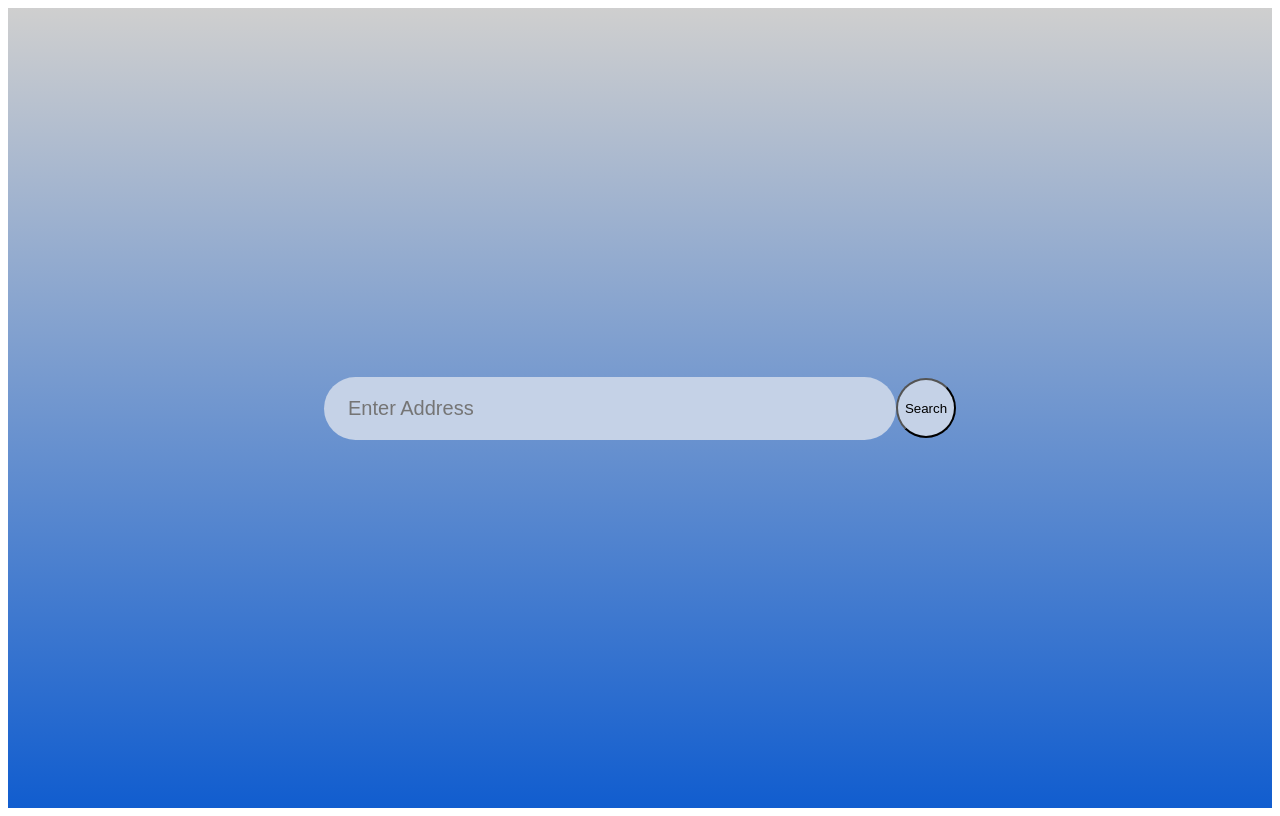
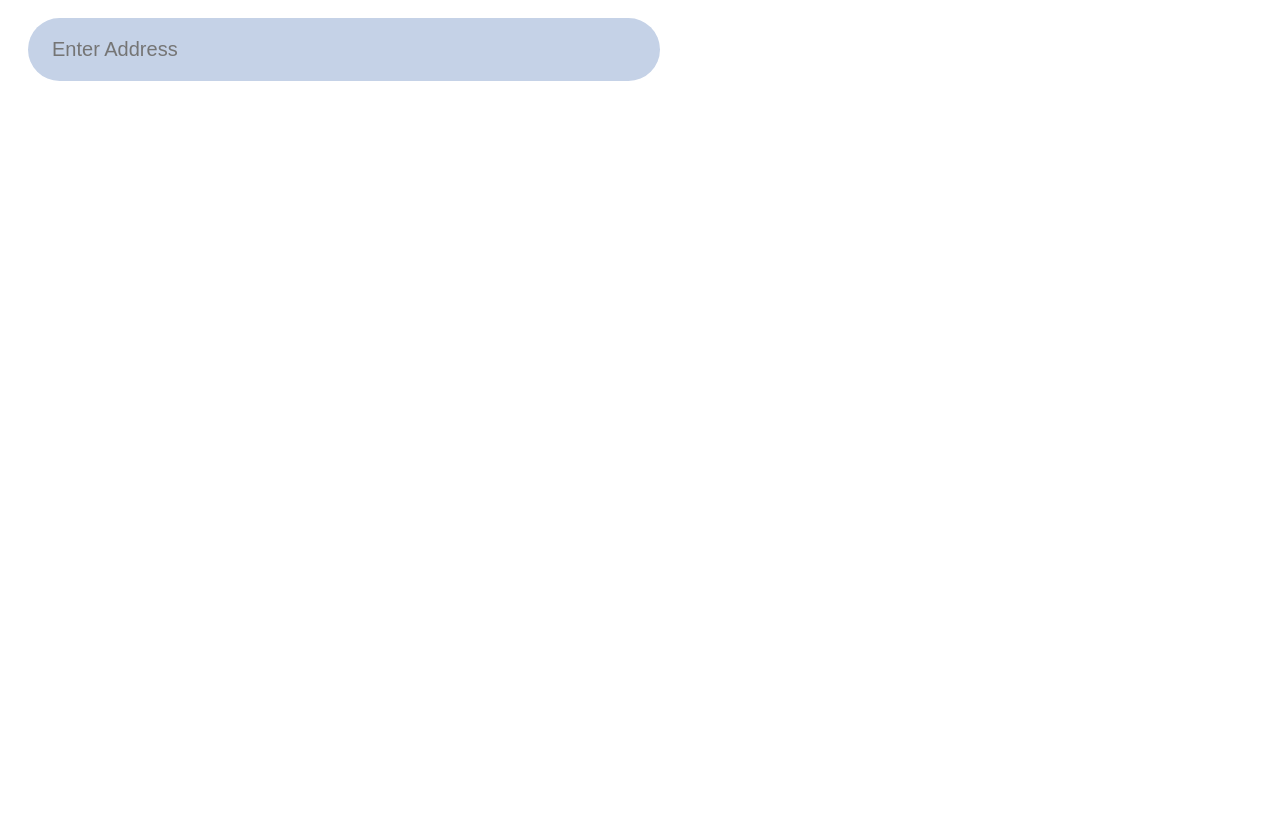
Before and after one commit to reynaldo17/NYC-Routes, a plain HTML site: page index.html in a window 1280 px wide. Drawn offline with Linux system fonts and the light colour scheme.

Commit message:
changes to stylessheet and index

```diff
--- a/index.html
+++ b/index.html
@@ -8,11 +8,8 @@
     <link rel="stylesheet" href="stylesheet.css">
 </head>
 <body class>
-    <div class="container">
-        <form action="" class="searchbar ">
-            <input type="text" placeholder="Enter Address" name="enteradress"/>
-            <button type="submi">Search</button>
-        </form>
-    </div>
+    <form action="" class="searchbar ">
+        <input type="text" placeholder="Enter Address" name="enteradress"/>
+    </form>
 </body>
 </html>
--- a/stylesheet.css
+++ b/stylesheet.css
@@ -3,7 +3,11 @@ h1 {
     text-align: center;
 }
 
-.container {
+/* .container {
+    background: linear-gradient(to top, #115DCF 0%, #CFCFCF 100%);
+} */
+
+/* .container {
     width: 100%;
     min-height: 100vh;
     background-position: center;
@@ -12,7 +16,7 @@ h1 {
     background-size: cover;
     display: flex;
     justify-content: center ;
-}
+} */
 
 .searchbar {
     width: 50%;
@@ -32,11 +36,11 @@ h1 {
     border-radius: 60px;
 }
 
-.searchbar button {
+/* .searchbar button {
     background: #c5d2e7;
     border-radius: 50px;
     width: 60px;
     height: 60px;
     cursor: pointer;
     background-color: ;
-}
+} */
```
